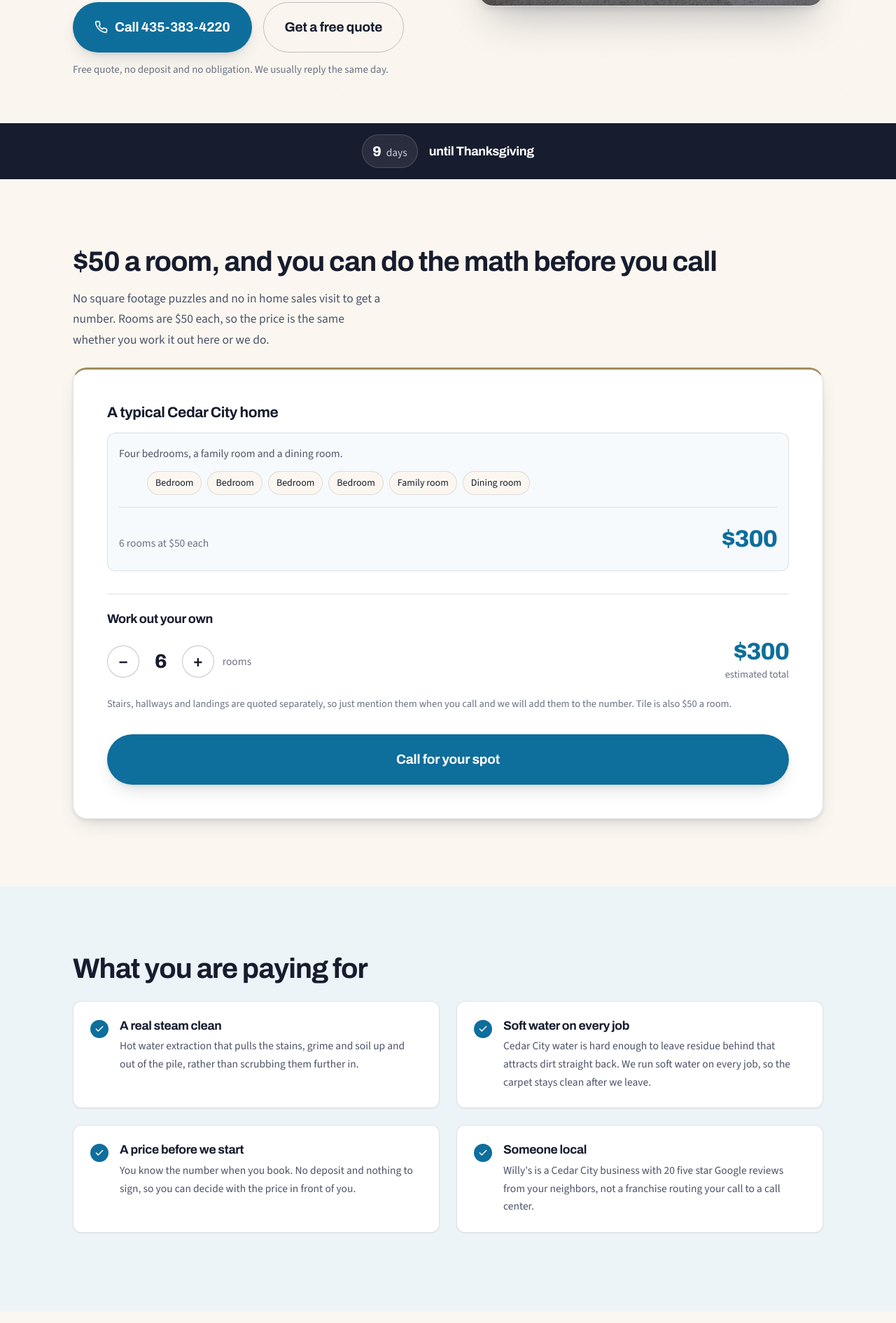
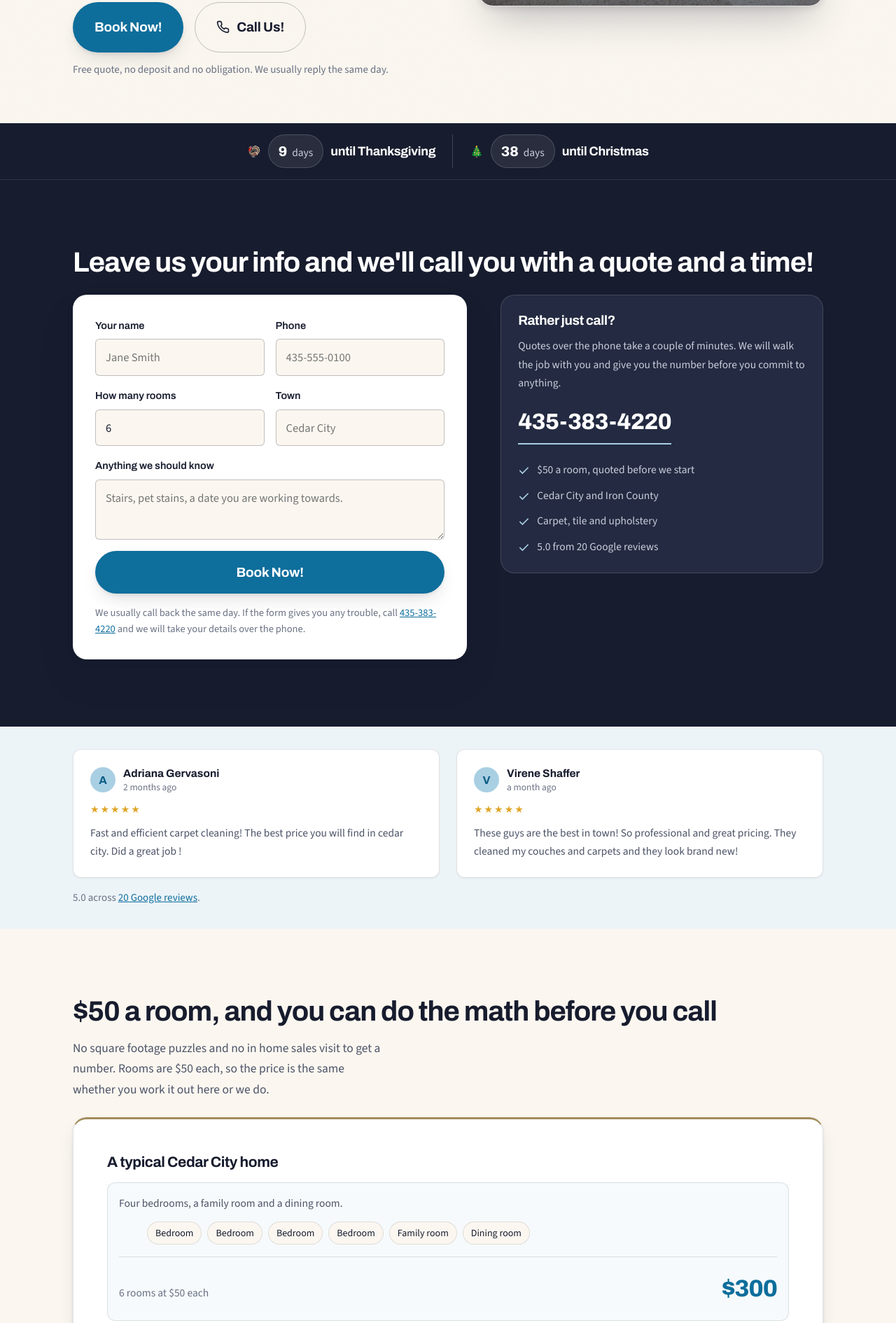
Before and after one commit to BrianCCM/willys-windows-carpet-preview, a plain HTML site: page holiday/index.html in a window 1280 px wide. Shown: the part 610-2500 px from the top of the page at 70% size. Drawn offline with nearby package versions, Linux system fonts and the light colour scheme.

Commit message:
Holiday LP: form up top, both countdowns, Book Now / Call Us CTAs (match live)
Co-Authored-By: Claude Opus 5.5 <noreply@anthropic.com>

```diff
--- a/holiday/index.html
+++ b/holiday/index.html
@@ -154,7 +154,7 @@ h1{font-size:clamp(34px,8.2vw,58px)}
 .shot figcaption b{display:block;font-family:Archivo,sans-serif;font-weight:700;font-size:18px;letter-spacing:-.02em}
 
 /* ---------- countdown strip ---------- */
-.strip{background:var(--navy);color:#fff;position:relative;z-index:2}
+.strip{background:var(--navy);color:#fff;position:relative;z-index:2;border-bottom:1px solid rgba(255,255,255,.1)}
 .strip-in{
   display:flex;align-items:center;justify-content:center;gap:var(--s4);
   padding-top:var(--s4);padding-bottom:var(--s4);text-align:center;flex-wrap:wrap;
@@ -167,6 +167,13 @@ h1{font-size:clamp(34px,8.2vw,58px)}
   padding:6px 14px;border-radius:var(--r-pill);
 }
 .cd i{font-style:normal;font-family:Archivo,sans-serif;font-weight:800;font-size:20px;color:#fff}
+.cd-item{display:inline-flex;align-items:center;gap:10px}
+.cd-item[hidden],#cdFallback[hidden]{display:none}
+.cd-emoji{font-size:24px;line-height:1}
+@media (min-width:720px){
+  .cd-item + .cd-item{padding-left:var(--s5);border-left:1px solid rgba(255,255,255,.18)}
+  .strip-in{gap:var(--s5)}
+}
 
 /* ---------- sections ---------- */
 section{position:relative}
@@ -231,27 +238,10 @@ h2{font-size:clamp(27px,6.4vw,40px)}
 .step-total span{font-size:14.5px;color:var(--muted)}
 .fine{margin-top:var(--s4);font-size:14.5px;color:var(--muted);line-height:1.6}
 
-/* ---------- value list ---------- */
-.vals{display:grid;gap:var(--s4);margin-top:var(--s5);padding:0;list-style:none}
-@media (min-width:760px){ .vals{grid-template-columns:repeat(2,1fr);gap:var(--s5)} }
-.vals li{
-  display:flex;gap:var(--s4);background:var(--card);border:1px solid var(--line);
-  border-radius:var(--r);padding:var(--s5);box-shadow:var(--sh-1);
-}
-.vals .tick{
-  flex:0 0 auto;width:26px;height:26px;border-radius:50%;background:var(--accent);
-  display:flex;align-items:center;justify-content:center;margin-top:2px;
-}
-.vals .tick svg{width:14px;height:14px;stroke:#fff;fill:none;stroke-width:2.6;stroke-linecap:round;stroke-linejoin:round}
-.vals h3{font-size:17.5px}
-.vals p{margin-top:5px;font-size:15.5px;line-height:1.65}
-
-/* ---------- proof photos ---------- */
-.shots{display:grid;gap:var(--s5);margin-top:var(--s5);align-items:start}
-@media (min-width:760px){ .shots{grid-template-columns:repeat(2,1fr)} }
-
 /* ---------- reviews ---------- */
-.revs{display:grid;gap:var(--s4);margin-top:var(--s5);padding:0;list-style:none}
+.sec-thin{padding:var(--s5) 0}
+@media (min-width:980px){ .sec-thin{padding:var(--s6) 0} }
+.revs{display:grid;gap:var(--s4);margin:0;padding:0;list-style:none}
 @media (min-width:760px){ .revs{grid-template-columns:repeat(2,1fr);gap:var(--s5)} }
 .rev{background:var(--card);border:1px solid var(--line);border-radius:var(--r);padding:var(--s5);box-shadow:var(--sh-1)}
 .rev-head{display:flex;align-items:center;gap:11px}
@@ -265,7 +255,7 @@ h2{font-size:clamp(27px,6.4vw,40px)}
 .rev-who span{font-size:13.5px;color:var(--muted)}
 .rev .stars{font-size:14px;margin-top:var(--s3)}
 .rev p{margin-top:var(--s2);font-size:15.5px;line-height:1.68}
-.rev-foot{margin-top:var(--s5);font-size:15px;color:var(--muted)}
+.rev-foot{margin-top:var(--s4);font-size:15px;color:var(--muted)}
 
 /* ---------- form ---------- */
 .form-sec{background:var(--navy);color:#fff}
@@ -361,7 +351,7 @@ footer{background:var(--navy);color:#C9CEDB;border-top:1px solid rgba(255,255,25
         <span>Cedar City, Utah</span>
       </span>
     </a>
-    <a class="btn btn-primary hd-call" href="tel:4353834220" data-call>435-383-4220</a>
+    <a class="btn btn-primary hd-call" href="tel:4353834220" data-call>Call Us!</a>
   </div>
 </header>
 
@@ -384,11 +374,11 @@ footer{background:var(--navy);color:#C9CEDB;border-top:1px solid rgba(255,255,25
         </div>
 
         <div class="cta-row">
-          <a class="btn btn-primary btn-lg" href="tel:4353834220" data-call>
+          <a class="btn btn-primary btn-lg" href="#quote">Book Now!</a>
+          <a class="btn btn-ghost btn-lg" href="tel:4353834220" data-call>
             <svg viewBox="0 0 24 24" width="19" height="19" fill="none" stroke="currentColor" stroke-width="2.1" stroke-linecap="round" stroke-linejoin="round" aria-hidden="true"><path d="M22 16.9v3a2 2 0 0 1-2.2 2 19.8 19.8 0 0 1-8.6-3.1 19.5 19.5 0 0 1-6-6A19.8 19.8 0 0 1 2.1 4.2 2 2 0 0 1 4.1 2h3a2 2 0 0 1 2 1.7c.1 1 .4 1.9.7 2.8a2 2 0 0 1-.5 2.1L8.1 9.9a16 16 0 0 0 6 6l1.3-1.2a2 2 0 0 1 2.1-.5c.9.3 1.8.6 2.8.7a2 2 0 0 1 1.7 2z"/></svg>
-            Call 435-383-4220
+            Call Us!
           </a>
-          <a class="btn btn-ghost btn-lg" href="#quote">Get a free quote</a>
         </div>
         <p class="cta-note">Free quote, no deposit and no obligation. We usually reply the same day.</p>
       </div>
@@ -407,8 +397,103 @@ footer{background:var(--navy);color:#C9CEDB;border-top:1px solid rgba(255,255,25
 
   <section class="strip">
     <div class="wrap strip-in">
-      <span class="cd" id="cdWrap" hidden><i id="cdDays">0</i> <span id="cdUnit">days</span></span>
-      <b id="cdLabel">The calendar fills up fast before the holidays</b>
+      <div class="cd-item" data-holiday="Thanksgiving" data-date="2026-11-26" hidden>
+        <span class="cd-emoji" aria-hidden="true">&#x1F983;</span>
+        <span class="cd"><i class="cd-days">0</i> <span class="cd-unit">days</span></span>
+        <b class="cd-label">until Thanksgiving</b>
+      </div>
+      <div class="cd-item" data-holiday="Christmas" data-date="2026-12-25" hidden>
+        <span class="cd-emoji" aria-hidden="true">&#x1F384;</span>
+        <span class="cd"><i class="cd-days">0</i> <span class="cd-unit">days</span></span>
+        <b class="cd-label">until Christmas</b>
+      </div>
+      <b id="cdFallback">The calendar fills up fast before the holidays</b>
+    </div>
+  </section>
+
+  <section class="sec form-sec" id="quote">
+    <div class="wrap">
+      <h2>Leave us your info and we'll call you with a quote and a time!</h2>
+
+      <div class="form-grid">
+        <form id="quoteForm" action="https://formspree.io/f/xnpjggwb" method="POST">
+          <input type="hidden" name="_subject" value="Holiday carpet quote (Meta ad landing page)">
+          <input type="hidden" name="source" value="Holiday Meta ad landing page">
+          <div class="hp" aria-hidden="true">
+            <label for="_gotcha">Leave this empty</label>
+            <input id="_gotcha" type="text" name="_gotcha" tabindex="-1" autocomplete="off">
+          </div>
+
+          <div class="row2">
+            <div class="field">
+              <label for="name">Your name</label>
+              <input id="name" name="name" type="text" autocomplete="name" placeholder="Jane Smith" required>
+            </div>
+            <div class="field">
+              <label for="phone">Phone</label>
+              <input id="phone" name="phone" type="tel" autocomplete="tel" placeholder="435-555-0100" required>
+            </div>
+          </div>
+
+          <div class="row2">
+            <div class="field">
+              <label for="rooms">How many rooms</label>
+              <input id="rooms" name="rooms" type="number" min="1" max="30" step="1" value="6" inputmode="numeric" required>
+            </div>
+            <div class="field">
+              <label for="town">Town</label>
+              <input id="town" name="town" type="text" autocomplete="address-level2" placeholder="Cedar City">
+            </div>
+          </div>
+
+          <div class="field">
+            <label for="notes">Anything we should know</label>
+            <textarea id="notes" name="notes" placeholder="Stairs, pet stains, a date you are working towards."></textarea>
+          </div>
+
+          <button class="btn btn-primary btn-lg btn-block" type="submit" id="submitBtn">Book Now!</button>
+          <p class="form-note">We usually call back the same day. If the form gives you any trouble, call <a href="tel:4353834220" data-call>435-383-4220</a> and we will take your details over the phone.</p>
+        </form>
+
+        <aside class="aside-call">
+          <h3>Rather just call?</h3>
+          <p>Quotes over the phone take a couple of minutes. We will walk the job with you and give you the number before you commit to anything.</p>
+          <a class="aside-num" href="tel:4353834220" data-call>435-383-4220</a>
+          <ul class="aside-list">
+            <li><svg viewBox="0 0 24 24" aria-hidden="true"><path d="M20 6 9 17l-5-5"/></svg><span>$50 a room, quoted before we start</span></li>
+            <li><svg viewBox="0 0 24 24" aria-hidden="true"><path d="M20 6 9 17l-5-5"/></svg><span>Cedar City and Iron County</span></li>
+            <li><svg viewBox="0 0 24 24" aria-hidden="true"><path d="M20 6 9 17l-5-5"/></svg><span>Carpet, tile and upholstery</span></li>
+            <li><svg viewBox="0 0 24 24" aria-hidden="true"><path d="M20 6 9 17l-5-5"/></svg><span>5.0 from 20 Google reviews</span></li>
+          </ul>
+        </aside>
+      </div>
+    </div>
+  </section>
+
+  <section class="sec-thin band" aria-label="Customer reviews">
+    <div class="wrap">
+      <ul class="revs">
+        <li class="rev">
+          <div class="rev-head">
+            <span class="rev-av" aria-hidden="true">A</span>
+            <span class="rev-who"><b>Adriana Gervasoni</b><span class="rv-date" data-t="1788042272"></span></span>
+          </div>
+          <div class="stars" aria-label="Rated 5 out of 5">&#9733;&#9733;&#9733;&#9733;&#9733;</div>
+          <p>Fast and efficient carpet cleaning! The best price you will find in cedar city. Did a great job !</p>
+        </li>
+        <li class="rev">
+          <div class="rev-head">
+            <span class="rev-av" aria-hidden="true">V</span>
+            <span class="rev-who"><b>Virene Shaffer</b><span class="rv-date" data-t="1791996125"></span></span>
+          </div>
+          <div class="stars" aria-label="Rated 5 out of 5">&#9733;&#9733;&#9733;&#9733;&#9733;</div>
+          <p>These guys are the best in town! So professional and great pricing. They cleaned my couches and carpets and they look brand new!</p>
+        </li>
+      </ul>
+      <p class="rev-foot">
+        5.0 across
+        <a href="https://www.google.com/maps/search/?api=1&amp;query=Google&amp;query_place_id=ChIJ84gx9CuwakkRn_tHUdso5xY" target="_blank" rel="noopener">20 Google reviews</a>.
+      </p>
     </div>
   </section>
 
@@ -454,169 +539,13 @@ footer{background:var(--navy);color:#C9CEDB;border-top:1px solid rgba(255,255,25
           </p>
         </div>
 
-        <a class="btn btn-primary btn-lg btn-block" href="tel:4353834220" data-call style="margin-top:var(--s6)">
-          Call for your spot
+        <a class="btn btn-primary btn-lg btn-block" href="#quote" style="margin-top:var(--s6)">
+          Book Now!
         </a>
       </div>
     </div>
   </section>
 
-  <section class="sec band">
-    <div class="wrap">
-      <h2>What you are paying for</h2>
-      <ul class="vals">
-        <li>
-          <span class="tick" aria-hidden="true"><svg viewBox="0 0 24 24"><path d="M20 6 9 17l-5-5"/></svg></span>
-          <div>
-            <h3>A real steam clean</h3>
-            <p>Hot water extraction that pulls the stains, grime and soil up and out of the pile, rather than scrubbing them further in.</p>
-          </div>
-        </li>
-        <li>
-          <span class="tick" aria-hidden="true"><svg viewBox="0 0 24 24"><path d="M20 6 9 17l-5-5"/></svg></span>
-          <div>
-            <h3>Soft water on every job</h3>
-            <p>Cedar City water is hard enough to leave residue behind that attracts dirt straight back. We run soft water on every job, so the carpet stays clean after we leave.</p>
-          </div>
-        </li>
-        <li>
-          <span class="tick" aria-hidden="true"><svg viewBox="0 0 24 24"><path d="M20 6 9 17l-5-5"/></svg></span>
-          <div>
-            <h3>A price before we start</h3>
-            <p>You know the number when you book. No deposit and nothing to sign, so you can decide with the price in front of you.</p>
-          </div>
-        </li>
-        <li>
-          <span class="tick" aria-hidden="true"><svg viewBox="0 0 24 24"><path d="M20 6 9 17l-5-5"/></svg></span>
-          <div>
-            <h3>Someone local</h3>
-            <p>Willy's is a Cedar City business with 20 five star Google reviews from your neighbors, not a franchise routing your call to a call center.</p>
-          </div>
-        </li>
-      </ul>
-    </div>
-  </section>
-
-  <section class="sec">
-    <div class="wrap">
-      <h2>What it actually looks like</h2>
-      <p class="sub">Both of these are Willy's own work, not stock photography.</p>
-      <div class="shots">
-        <figure class="shot rise" style="margin:0">
-          <img src="../assets/ba-rug.webp" alt="The same rug before and after cleaning, the cleaned half visibly brighter" width="800" height="600" loading="lazy">
-          <figcaption><b>Before and after</b>The same rug, one pass apart.</figcaption>
-        </figure>
-        <figure class="shot rise" style="margin:0">
-          <img src="../assets/carpet-half-clean.webp" alt="A bedroom carpet part way through a steam clean" width="800" height="600" loading="lazy">
-          <figcaption><b>Part way through</b>A job in progress, straight off his camera.</figcaption>
-        </figure>
-      </div>
-    </div>
-  </section>
-
-  <section class="sec band">
-    <div class="wrap">
-      <h2>Your neighbors have already booked him</h2>
-      <ul class="revs">
-        <li class="rev">
-          <div class="rev-head">
-            <span class="rev-av" aria-hidden="true">A</span>
-            <span class="rev-who"><b>Adriana Gervasoni</b><span class="rv-date" data-t="1788042272"></span></span>
-          </div>
-          <div class="stars" aria-label="Rated 5 out of 5">&#9733;&#9733;&#9733;&#9733;&#9733;</div>
-          <p>Fast and efficient carpet cleaning! The best price you will find in cedar city. Did a great job !</p>
-        </li>
-        <li class="rev">
-          <div class="rev-head">
-            <span class="rev-av" aria-hidden="true">D</span>
-            <span class="rev-who"><b>Dante Vega-Lopez</b><span class="rv-date" data-t="1780503133"></span></span>
-          </div>
-          <div class="stars" aria-label="Rated 5 out of 5">&#9733;&#9733;&#9733;&#9733;&#9733;</div>
-          <p>Will is awesome! Super great to work with personally and professionally. He managed to get the dog pee stains out of my carpets.</p>
-        </li>
-        <li class="rev">
-          <div class="rev-head">
-            <span class="rev-av" aria-hidden="true">M</span>
-            <span class="rev-who"><b>Macon Lealao</b><span class="rv-date" data-t="1788043967"></span></span>
-          </div>
-          <div class="stars" aria-label="Rated 5 out of 5">&#9733;&#9733;&#9733;&#9733;&#9733;</div>
-          <p>So happy with my experience with Willys! Austin came and cleaned my sofa and rug and I was blown away by how clean he got them! My sofa was so stained from my kids we were about to throw it away and figured we had nothing to lose by getting it professionally cleaned. Honestly my expectations were low and I was SO HAPPY with the results. Worth every penny</p>
-        </li>
-        <li class="rev">
-          <div class="rev-head">
-            <span class="rev-av" aria-hidden="true">V</span>
-            <span class="rev-who"><b>Virene Shaffer</b><span class="rv-date" data-t="1791996125"></span></span>
-          </div>
-          <div class="stars" aria-label="Rated 5 out of 5">&#9733;&#9733;&#9733;&#9733;&#9733;</div>
-          <p>These guys are the best in town! So professional and great pricing. They cleaned my couches and carpets and they look brand new!</p>
-        </li>
-      </ul>
-      <p class="rev-foot">
-        5.0 across
-        <a href="https://www.google.com/maps/search/?api=1&amp;query=Google&amp;query_place_id=ChIJ84gx9CuwakkRn_tHUdso5xY" target="_blank" rel="noopener">20 Google reviews</a>.
-      </p>
-    </div>
-  </section>
-
-  <section class="sec form-sec" id="quote">
-    <div class="wrap">
-      <h2>Get your holiday spot</h2>
-      <p class="sub">Tell us how many rooms and we will come back with a time. Calling is fastest if you want a specific day.</p>
-
-      <div class="form-grid">
-        <form id="quoteForm" action="https://formspree.io/f/xnpjggwb" method="POST">
-          <input type="hidden" name="_subject" value="Holiday carpet quote (Meta ad landing page)">
-          <input type="hidden" name="source" value="Holiday Meta ad landing page">
-          <div class="hp" aria-hidden="true">
-            <label for="_gotcha">Leave this empty</label>
-            <input id="_gotcha" type="text" name="_gotcha" tabindex="-1" autocomplete="off">
-          </div>
-
-          <div class="row2">
-            <div class="field">
-              <label for="name">Your name</label>
-              <input id="name" name="name" type="text" autocomplete="name" placeholder="Jane Smith" required>
-            </div>
-            <div class="field">
-              <label for="phone">Phone</label>
-              <input id="phone" name="phone" type="tel" autocomplete="tel" placeholder="435-555-0100" required>
-            </div>
-          </div>
-
-          <div class="row2">
-            <div class="field">
-              <label for="rooms">How many rooms</label>
-              <input id="rooms" name="rooms" type="number" min="1" max="30" step="1" value="6" inputmode="numeric" required>
-            </div>
-            <div class="field">
-              <label for="town">Town</label>
-              <input id="town" name="town" type="text" autocomplete="address-level2" placeholder="Cedar City">
-            </div>
-          </div>
-
-          <div class="field">
-            <label for="notes">Anything we should know</label>
-            <textarea id="notes" name="notes" placeholder="Stairs, pet stains, a date you are working towards."></textarea>
-          </div>
-
-          <button class="btn btn-primary btn-lg btn-block" type="submit" id="submitBtn">Send my quote request</button>
-          <p class="form-note">We usually reply the same day. If the form gives you any trouble, call <a href="tel:4353834220" data-call>435-383-4220</a> and we will take your details over the phone.</p>
-        </form>
-
-        <aside class="aside-call">
-          <h3>Rather just call?</h3>
-          <p>Quotes over the phone take a couple of minutes. We will walk the job with you and give you the number before you commit to anything.</p>
-          <a class="aside-num" href="tel:4353834220" data-call>435-383-4220</a>
-          <ul class="aside-list">
-            <li><svg viewBox="0 0 24 24" aria-hidden="true"><path d="M20 6 9 17l-5-5"/></svg><span>$50 a room, quoted before we start</span></li>
-            <li><svg viewBox="0 0 24 24" aria-hidden="true"><path d="M20 6 9 17l-5-5"/></svg><span>Cedar City and Iron County</span></li>
-            <li><svg viewBox="0 0 24 24" aria-hidden="true"><path d="M20 6 9 17l-5-5"/></svg><span>Carpet, tile and upholstery</span></li>
-            <li><svg viewBox="0 0 24 24" aria-hidden="true"><path d="M20 6 9 17l-5-5"/></svg><span>5.0 from 20 Google reviews</span></li>
-          </ul>
-        </aside>
-      </div>
-    </div>
-  </section>
 </main>
 
 <footer>
@@ -645,8 +574,8 @@ footer{background:var(--navy);color:#C9CEDB;border-top:1px solid rgba(255,255,25
 </footer>
 
 <div class="callbar">
-  <a class="btn btn-primary" href="tel:4353834220" data-call>Call 435-383-4220</a>
-  <a class="btn btn-ghost" href="#quote">Free quote</a>
+  <a class="btn btn-primary" href="#quote">Book Now!</a>
+  <a class="btn btn-ghost" href="tel:4353834220" data-call>Call Us!</a>
 </div>
 
 <script>
@@ -668,27 +597,28 @@ footer{background:var(--navy);color:#C9CEDB;border-top:1px solid rgba(255,255,25
   /* ---- countdown ------------------------------------------------------
      A real date, not a fake timer. It counts to whichever holiday is next
      and hides itself once the last one passes, so the page can never claim
-     urgency it cannot back up. Update HOLIDAYS for next season. */
-  var HOLIDAYS = [
-    { name:'Thanksgiving', date:'2026-11-26' },
-    { name:'Christmas',    date:'2026-12-25' }
-  ];
+     urgency it cannot back up. Each .cd-item in the strip carries its own
+     data-date; update those for next season. */
   (function(){
-    var wrap = d.getElementById('cdWrap'), label = d.getElementById('cdLabel');
-    if (!wrap || !label) return;
+    var items = d.querySelectorAll('.cd-item'), fallback = d.getElementById('cdFallback');
     var today = new Date(); today.setHours(0,0,0,0);
-    for (var i = 0; i < HOLIDAYS.length; i++) {
-      var p = HOLIDAYS[i].date.split('-');
+    var shown = 0;
+    [].forEach.call(items, function(el){
+      var p = el.getAttribute('data-date').split('-');
       var when = new Date(+p[0], +p[1] - 1, +p[2]);
       var days = Math.round((when - today) / 86400000);
-      if (days < 0) continue;
-      if (days === 0) { label.textContent = HOLIDAYS[i].name + ' is today'; return; }
-      d.getElementById('cdDays').textContent = days;
-      d.getElementById('cdUnit').textContent = days === 1 ? 'day' : 'days';
-      label.textContent = 'until ' + HOLIDAYS[i].name;
-      wrap.hidden = false;
-      return;
-    }
+      if (days < 0) return;
+      var name = el.getAttribute('data-holiday');
+      if (days === 0) {
+        el.querySelector('.cd').hidden = true;
+        el.querySelector('.cd-label').textContent = name + ' is today';
+      } else {
+        el.querySelector('.cd-days').textContent = days;
+        el.querySelector('.cd-unit').textContent = days === 1 ? 'day' : 'days';
+      }
+      el.hidden = false; shown++;
+    });
+    if (shown && fallback) fallback.hidden = true;
   })();
 
   /* ---- room stepper ---- */
@@ -799,7 +729,7 @@ footer{background:var(--navy);color:#C9CEDB;border-top:1px solid rgba(255,255,25
             'If you would rather lock a day in now, call <a href="tel:4353834220">435-383-4220</a>.</p></div>';
         })
         .catch(function(){
-          btn.disabled = false; btn.textContent = 'Send my quote request';
+          btn.disabled = false; btn.textContent = 'Book Now!';
           var p = d.createElement('p');
           p.className = 'form-note';
           p.innerHTML = 'That did not go through. Please call <a href="tel:4353834220">435-383-4220</a> and we will take your details over the phone.';
```
